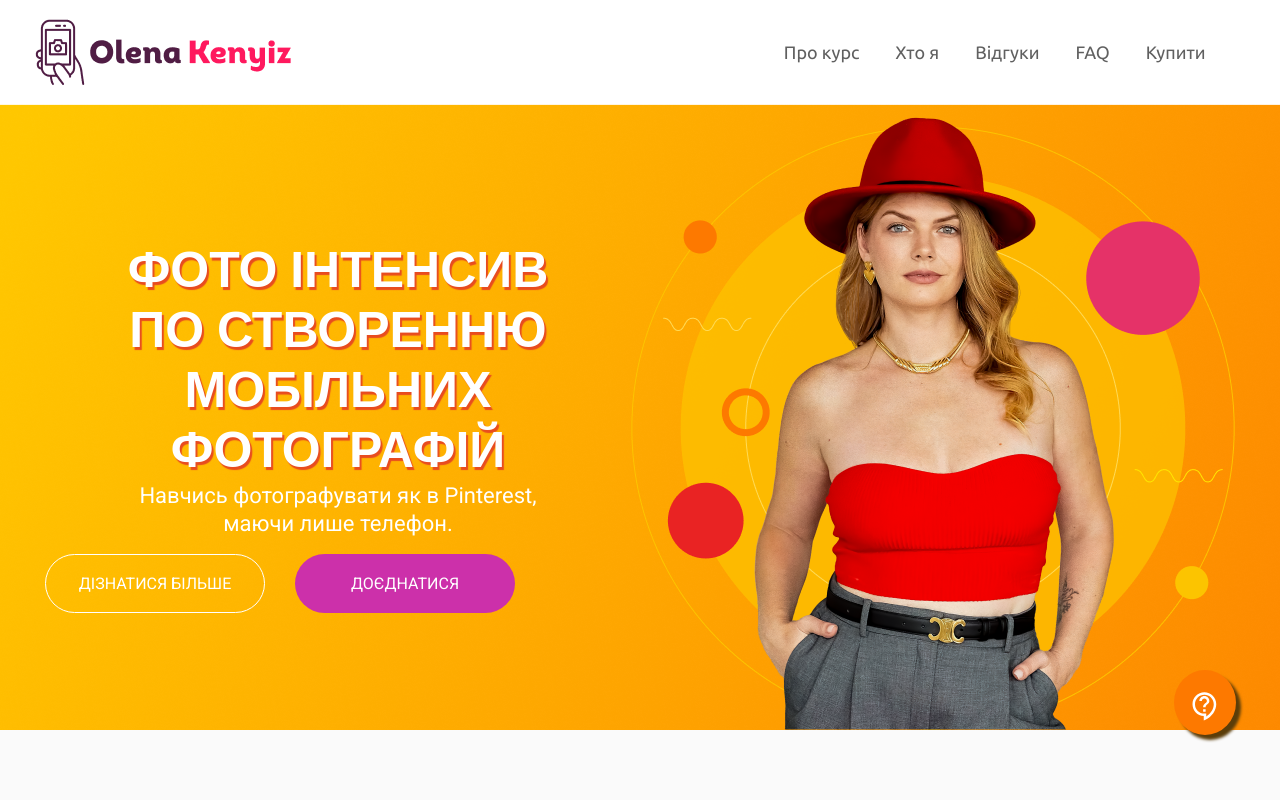
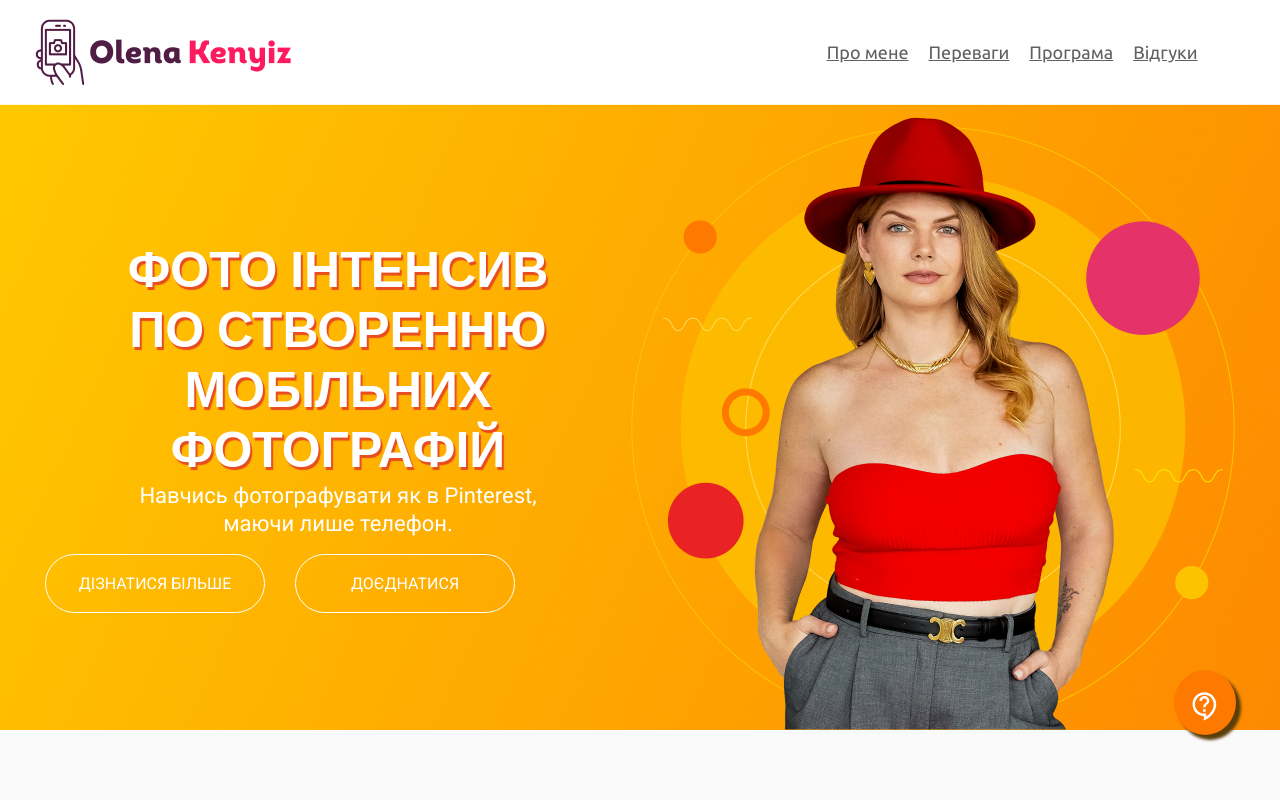
Before and after one commit to HannaNesterova/olena_ray_landing, a React (Create React App) app: page / in a window 1280 px wide. Shown: the top 800 px of the page. Built offline with nearby package versions, Linux system fonts and the light colour scheme.

Commit message:
Create Router

```diff
--- a/package.json
+++ b/package.json
@@ -13,7 +13,9 @@
     "react-dom": "^18.2.0",
     "react-icons": "^5.0.1",
     "react-photo-album": "^2.3.1",
+    "react-router-dom": "^6.22.2",
     "react-scripts": "5.0.1",
+    "react-scroll": "^1.9.0",
     "react-slick": "^0.30.2",
     "slick-carousel": "^1.8.1",
     "web-vitals": "^2.1.4"
--- a/src/App.js
+++ b/src/App.js
@@ -1,13 +1,16 @@
+import React from 'react';
+import { BrowserRouter as Router, Routes, Route } from 'react-router-dom';
 import styles from './App.module.css';
 import MainContainer from './components/MainContainer/MainContainer';
-
 
 function App() {
   return (
     <div className={styles.App}>
-      <MainContainer />
-
-
+      <Router>
+        <Routes>
+        <Route path="/" element={<MainContainer />} exact/>
+        </Routes>
+      </Router>
     </div>
   );
 }
--- a/src/components/AboutAuthor/AboutAuthor.js
+++ b/src/components/AboutAuthor/AboutAuthor.js
@@ -3,7 +3,7 @@ import hero from '../../img/imgs/hero_3.png'
 
 function AboutAuthor () {
     return(
-        <div className={styles.container}>
+        <div className={styles.container} id="about" >
                 <h2>Про Автора</h2>
             <div className={styles.about_main}>
                 <div className={styles.about_img}>
--- a/src/components/Benefits/Benefits.js
+++ b/src/components/Benefits/Benefits.js
@@ -5,7 +5,7 @@ import icon8 from '../../img/icons/08.png';
 
 function Benefits(){
     return(
-        <div className={styles.benefits_main}>
+        <div className={styles.benefits_main} id="benefits" >
             <img src={icon7} alt='icon' className={styles.icon_top}/>
             <h2>У чому переваги Інтенсиву?</h2>
             <div className={styles.benefits_container}>
--- a/src/components/Examples/Examples.js
+++ b/src/components/Examples/Examples.js
@@ -35,7 +35,7 @@ function Examples() {
             }
           },
           {
-            breakpoint: 480,
+            breakpoint: 550,
             settings: {
               slidesToShow: 1,
               slidesToScroll: 1
--- a/src/components/Feedbacks/ShowFeedback.js
+++ b/src/components/Feedbacks/ShowFeedback.js
@@ -44,7 +44,7 @@ function ShowFeedback(){
         ]
       };
     return(
-        <div className={styles.main_container_feedbacks}>
+        <div className={styles.main_container_feedbacks} id="feedbacks" >
         <div className={styles.container}>
             <h2>Відгуки кристувачів</h2>
 
--- a/src/components/Header/Header.js
+++ b/src/components/Header/Header.js
@@ -1,4 +1,5 @@
 import { useEffect } from 'react';
+import { Link } from 'react-scroll';
 import AOS from 'aos';
 import 'aos/dist/aos.css';
 import styles from './Header.module.css';
@@ -33,8 +34,16 @@ function Header(){
                         data-aos="fade-up"
                         data-aos-easing="linear"
                         data-aos-duration="1500">
-                        <a href='#'className={styles.first_button} >Дізнатися більше</a>
-                        <a href='#' className={styles.sec_button}>Доєднатися</a>
+                    <Link to="program"
+                        smooth={true}
+                        duration={500}
+                        className={styles.first_button}>Дізнатися більше
+                    </Link>
+                    <Link to="buy"
+                        smooth={true}
+                        duration={500}
+                        className={styles.first_button}>Доєднатися
+                    </Link>
                     </div>
                 </div>
                 <div className={styles.hero}>
--- a/src/components/MainContainer/MainContainer.js
+++ b/src/components/MainContainer/MainContainer.js
@@ -1,13 +1,12 @@
-import { PhotoAlbum } from "react-photo-album";
+import NavBar from '../NavBar/NavBar';
+import Header from '../Header/Header';
 import AboutAuthor from "../AboutAuthor/AboutAuthor";
-import Benefits from "../Benefits/Benefits";
-import ShowFeedback from "../Feedbacks/ShowFeedback";
-import Footer from "../Footer/Footer";
-import Header from "../Header/Header";
-import NavBar from "../NavBar/NavBar";
-import Program from "../Program/Program";
-import FixedIcon from "../FixedIcon/FixedIcon";
-import Examples from "../Examples/Examples";
+import Benefits from '../Benefits/Benefits';
+import ShowFeedback from '../Feedbacks/ShowFeedback';
+import Program from '../Program/Program';
+import Examples from '../Examples/Examples';
+import Footer from '../Footer/Footer';
+import FixedIcon from '../FixedIcon/FixedIcon';
 
 
 
@@ -21,7 +20,6 @@ function MainContainer(){
             <Benefits />
             <ShowFeedback />
             <Program />
-            <PhotoAlbum />
             <Examples />
             <Footer />
         </div>
--- a/src/components/NavBar/NavBar.js
+++ b/src/components/NavBar/NavBar.js
@@ -1,3 +1,5 @@
+import { useState } from 'react';
+import { Link } from 'react-scroll';
 import 'bootstrap/dist/css/bootstrap.min.css';
 import Container from 'react-bootstrap/Container';
 import Nav from 'react-bootstrap/Nav';
@@ -7,16 +9,36 @@ import styles from './NavBar.module.css';
 import logo from '../../img/imgs/logo.png';
 
 function NavBar(){
+  const [expanded, setExpanded] = useState(false);
+
+  const handleToggle = () => {
+    setExpanded(!expanded);
+  };
+
+  const handleClose = () => {
+    setExpanded(false);
+  };
+
+  const handleLinkClick = () => {
+    setExpanded(false);
+  };
+
 
     return(
 <>
       {['md'].map((expand) => (
-        <Navbar key={expand} expand={expand} sticky="top" className={styles.tertiary} >
-          <Container fluid className={styles.container}>
+        <Navbar key={expand}
+        expand={expand}
+        expanded={expanded}sticky="top"
+        className={styles.tertiary} >
+          <Container fluid className={styles.container}
+            onClick={handleToggle} >
 
             <Navbar.Brand href="#"><img src={logo} className={styles.logo} alt='logo'/></Navbar.Brand>
             <Navbar.Toggle aria-controls={`offcanvasNavbar-expand-${expand}`} className={styles.button + ' ' + styles.hideTogglerBorder}/>
             <Navbar.Offcanvas
+              show={expanded}
+              onHide={handleClose}
               id={`offcanvasNavbar-expand-${expand}`}
               aria-labelledby={`offcanvasNavbarLabel-expand-${expand}`}
               placement="end"
@@ -28,11 +50,32 @@ function NavBar(){
               </Offcanvas.Header>
               <Offcanvas.Body >
                 <Nav className="justify-content-end flex-grow-1 pe-3">
-                  <Nav.Link href="#action1" className={styles.href}>Про курс</Nav.Link>
-                  <Nav.Link href="#action2" className={styles.href}>Хто я</Nav.Link>
-                  <Nav.Link href="#action3" className={styles.href}>Відгуки</Nav.Link>
-                  <Nav.Link href="#action4" className={styles.href}>FAQ</Nav.Link>
-                  <Nav.Link href="#action5" className={styles.href}>Купити</Nav.Link>
+                <Nav className="justify-content-end flex-grow-1 pe-3">
+                <Link to="about"
+                    smooth={true}
+                    duration={500}
+                    onClick={handleLinkClick}
+                    className={styles.href}>Про мене
+                </Link>
+                <Link to="benefits"
+                    smooth={true}
+                    duration={500}
+                    onClick={handleLinkClick}
+                    className={styles.href}>Переваги
+                </Link>
+                <Link to="program"
+                    smooth={true}
+                    duration={500}
+                    onClick={handleLinkClick}
+                    className={styles.href}>Програма
+                </Link>
+                <Link to="feedbacks"
+                    smooth={true}
+                    duration={500}
+                    onClick={handleLinkClick}
+                    className={styles.href}>Відгуки
+                </Link>
+              </Nav>
                 </Nav>
               </Offcanvas.Body>
             </Navbar.Offcanvas>
--- a/src/components/PayBlock/PayBlock.js
+++ b/src/components/PayBlock/PayBlock.js
@@ -3,7 +3,7 @@ import icon from '../../img/icons/pay.svg'
 
 function PayBlock(){
     return(
-        <div className={styles.container}>
+        <div className={styles.container} id="buy" >
             <div className={styles.icon_style}>
                 <img src={icon} alt='icon' />
             </div>
--- a/src/components/Program/Program.js
+++ b/src/components/Program/Program.js
@@ -4,7 +4,7 @@ import PayBlock from '../PayBlock/PayBlock';
 
 function Program (){
     return(
-        <div className={styles.program_container}>
+        <div className={styles.program_container} id="program" >
             <div className={styles.container}>
                 <h2>Програма Інтенсиву</h2>
             </div>
```
Also changed, not shown: 2 other files (tests, documents, lock files or other folders).
